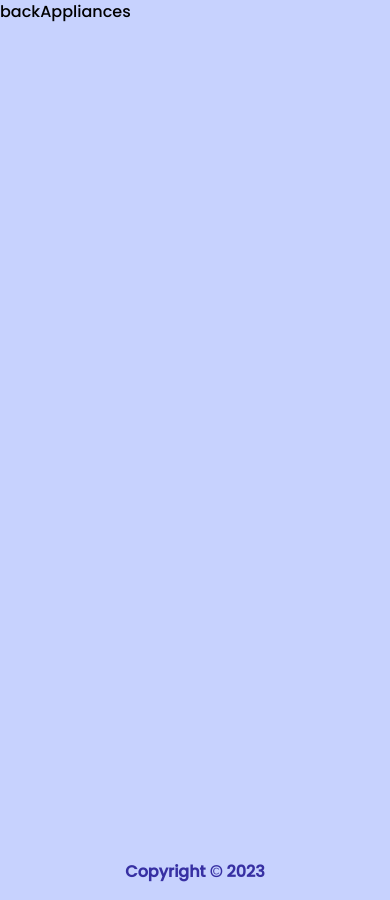
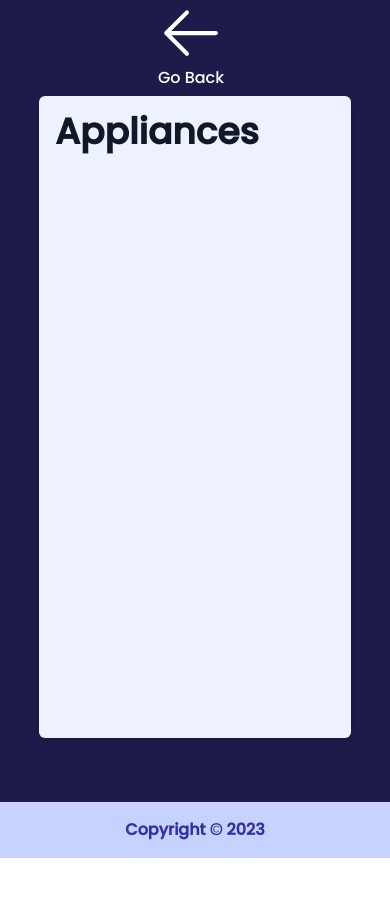
Before and after one commit to GregoryNavasarkian/home-showcase, a React (Vite) app: page /appliances in a window 390 px wide. After the commit the page ends 858 px from the top, so only its background shows below. Built offline with nearby package versions, Linux system fonts and the light colour scheme.

Commit message:
add markdown

```diff
--- a/index.html
+++ b/index.html
@@ -10,7 +10,7 @@
     <style>
       @import url("https://fonts.googleapis.com/css2?family=Poppins:wght@500&display=swap");
     </style>
-    <title>Home</title>
+    <title>481 Starlight</title>
   </head>
 
   <body>
--- a/src/pages/Appliances.jsx
+++ b/src/pages/Appliances.jsx
@@ -1,12 +1,18 @@
 import React from "react";
 import { useNavigate } from "react-router-dom";
+import ReactMarkdown from 'react-markdown';
+import { ArrowLeftIcon } from "@heroicons/react/24/outline";
+
+import MARKDOWN from './appliances.md';
 
 const Appliances = () => {
   const navigate = useNavigate();
   return (
-    <div className="min-h-screen">
-      <button onClick={() => navigate(-1)}>back</button>
-      Appliances
+    <div className="min-h-[95vh] flex justify-center bg-indigo-950">
+      <button className="absolute text-white mr-2" onClick={() => navigate(-1)}> <ArrowLeftIcon /> Go Back</button>
+      <div className="lg:w-3/5 w-4/5 bg-indigo-50 text-indigo-950 rounded-md shadow-md mt-24 mb-16 p-4 justify-center">
+        <ReactMarkdown className='prose'>{MARKDOWN}</ReactMarkdown>
+      </div>
     </div>
   );
 };
--- a/src/pages/Automation.jsx
+++ b/src/pages/Automation.jsx
@@ -1,12 +1,18 @@
 import React from "react";
 import { useNavigate } from "react-router";
+import ReactMarkdown from 'react-markdown';
+import { ArrowLeftIcon } from "@heroicons/react/24/outline";
+
+import MARKDOWN from './automation.md';
 
 const Automation = () => {
   const navigate = useNavigate();
   return (
-    <div className="min-h-screen">
-      <button onClick={() => navigate(-1)}>back</button>
-      Automation
+    <div className="min-h-[95vh] flex justify-center bg-indigo-950">
+      <button className="absolute text-white mr-2" onClick={() => navigate(-1)}> <ArrowLeftIcon /> Go Back</button>
+      <div className="lg:w-3/5 w-4/5 bg-indigo-50 text-indigo-950 rounded-md shadow-md mt-24 mb-16 p-4 justify-center">
+        <ReactMarkdown className='prose'>{MARKDOWN}</ReactMarkdown>
+      </div>
     </div>
   );
 };
--- a/src/pages/Climate.jsx
+++ b/src/pages/Climate.jsx
@@ -1,14 +1,18 @@
 import React from 'react';
 import { useNavigate } from 'react-router-dom';
+import ReactMarkdown from 'react-markdown';
+import { ArrowLeftIcon } from '@heroicons/react/24/outline';
+
+import MARKDOWN from './climate.md';
 
 const Climate = () => {
   const navigate = useNavigate();
   return (
-    <div className="min-h-screen w-full">
-      <button onClick={() => navigate(-1)} className="">
-        Go Back
-      </button>
-      <h1>Climate</h1>
+    <div className="min-h-[95vh] flex justify-center bg-indigo-950">
+      <button className="absolute text-white mr-2" onClick={() => navigate(-1)}> <ArrowLeftIcon /> Go Back</button>
+      <div className="lg:w-3/5 w-4/5 bg-indigo-50 text-indigo-950 rounded-md shadow-md mt-24 mb-16 p-4 justify-center">
+        <ReactMarkdown className='prose'>{MARKDOWN}</ReactMarkdown>
+      </div>
     </div>
   )
 }
--- a/src/pages/Landscaping.jsx
+++ b/src/pages/Landscaping.jsx
@@ -1,12 +1,18 @@
 import React from "react";
 import { useNavigate } from "react-router-dom";
+import ReactMarkdown from 'react-markdown';
+import { ArrowLeftIcon } from "@heroicons/react/24/outline";
+
+import MARKDOWN from './landscaping.md';
 
 const Landscaping = () => {
   const navigate = useNavigate();
   return (
-    <div className="min-h-screen">
-      <button onClick={() => navigate(-1)}>back</button>
-      Landscaping
+    <div className="min-h-[95vh] flex justify-center bg-indigo-950">
+      <button className="absolute text-white mr-2" onClick={() => navigate(-1)}> <ArrowLeftIcon /> Go Back</button>
+      <div className="lg:w-3/5 w-4/5 bg-indigo-50 text-indigo-950 rounded-md shadow-md mt-24 mb-16 p-4 justify-center">
+        <ReactMarkdown className='prose'>{MARKDOWN}</ReactMarkdown>
+      </div>
     </div>
   );
 };
--- a/src/pages/Lighting.jsx
+++ b/src/pages/Lighting.jsx
@@ -1,14 +1,18 @@
 import React from "react";
 import { useNavigate } from "react-router-dom";
+import ReactMarkdown from 'react-markdown';
+import { ArrowLeftIcon } from "@heroicons/react/24/outline";
+
+import MARKDOWN from './lighting.md';
 
 const Lighting = () => {
   const navigate = useNavigate();
   return (
-    <div className="min-h-screen w-full">
-      <button onClick={() => navigate(-1)} className="">
-        Go Back
-      </button>
-      <h1>Lighting</h1>
+    <div className="min-h-[95vh] flex justify-center bg-indigo-950">
+      <button className="absolute text-white mr-2" onClick={() => navigate(-1)}> <ArrowLeftIcon /> Go Back</button>
+      <div className="lg:w-3/5 w-4/5 bg-indigo-50 text-indigo-950 rounded-md shadow-md mt-24 mb-16 p-4 justify-center">
+        <ReactMarkdown className='prose'>{MARKDOWN}</ReactMarkdown>
+      </div>
     </div>
   );
 };
--- /dev/null
+++ b/src/pages/appliances.md
@@ -0,0 +1 @@
+# Appliances
--- /dev/null
+++ b/src/pages/automation.md
@@ -0,0 +1 @@
+# Automation
--- /dev/null
+++ b/src/pages/climate.md
@@ -0,0 +1 @@
+# Climate
--- /dev/null
+++ b/src/pages/landscaping.md
@@ -0,0 +1 @@
+# Landscaping
--- /dev/null
+++ b/src/pages/lighting.md
@@ -0,0 +1 @@
+# Lighting
```
